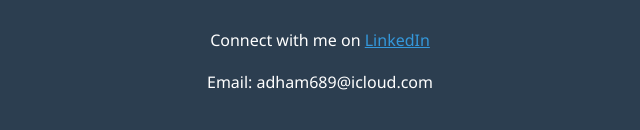
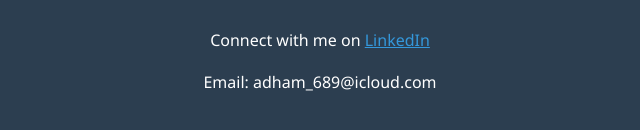
Before and after one commit to adhammhaythem689-bit/Portofolio, a plain HTML site: page index.html in a window 1280 px wide. Shown: the part 2886-3016 px from the top of the page, 320-960 px from the left. Drawn offline with Linux system fonts and the light colour scheme.

Commit message:
Update index.html

```diff
--- a/index.html
+++ b/index.html
@@ -188,7 +188,7 @@
 
     <footer>
         <p>Connect with me on <a href="https://www.linkedin.com/in/adham-elmessiry/" style="color: #3498db;">LinkedIn</a> </p>
-        <p>Email: adham689@icloud.com </p>
+        <p>Email: adham_689@icloud.com </p>
     </footer>
 
 </body>
```
